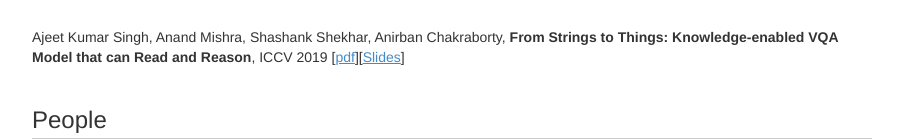
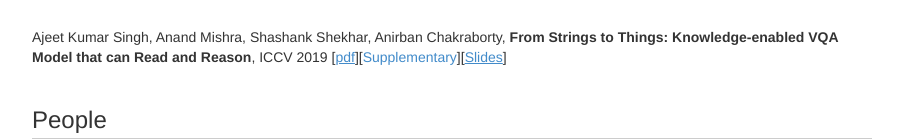
Before and after one commit to textkvqa/textkvqa.github.io, a plain HTML site: page index.html in a window 1280 px wide. Shown: the part 2465-2604 px from the top of the page, without its empty margins (188-1091 px from the left). Drawn offline with Linux system fonts and the light colour scheme.

Commit message:
index changes

```diff
--- a/index.html
+++ b/index.html
@@ -153,7 +153,7 @@ significantly larger than these datasets, but also only dataset which identifies
         <h3>Publications</h3>
        <br>
 Ajeet Kumar Singh, Anand Mishra, Shashank Shekhar, Anirban Chakraborty, <b>From Strings to Things: Knowledge-enabled VQA Model that can Read and Reason</b>, ICCV 2019
-[<a href="#"><u>pdf</u></a>][<a href="#"><u>Slides</u></a>]
+[<a href="./dos/textKVQA_ICCV2019.pdf"><u>pdf</u></a>][<a href="./docs/textKVQA_ICCV2019_supp.pdf">Supplementary</a>][<a href="#"><u>Slides</u></a>]
 
 <br>
 <br>
```
